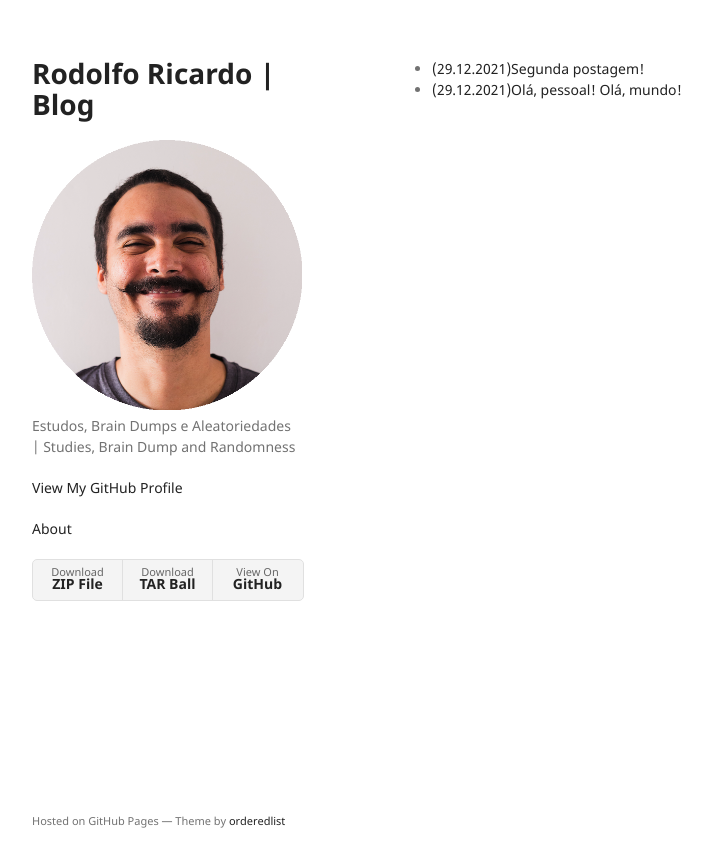
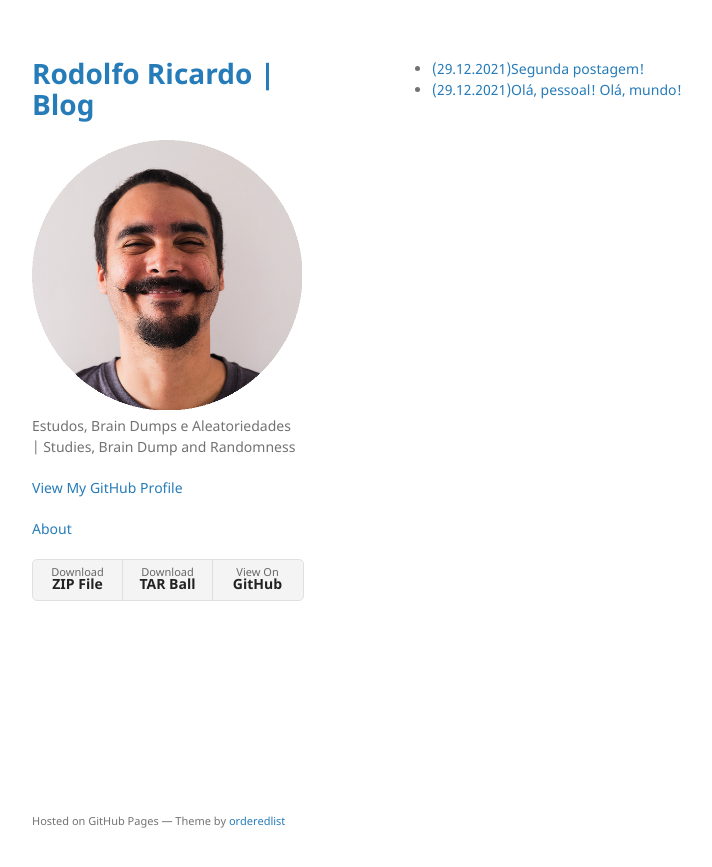
Before and after one commit to rodolforicardotech/rodolforicardotech.github.io, a Jekyll site: the page built from index.md, in a window 1280 px wide. Shown: the top 867 px of the page, without its empty margins (178-890 px from the left). Built offline with Jekyll 4.4.1, drawn with Linux system fonts in a browser that asks for light colours; our own code applies the rules of GitHub Pages for plain Markdown files.

Commit message:
alterando a cor do título novamente
Quando alterei, alterou todos os <a>.

```diff
--- a/_sass/jekyll-theme-minimal.scss
+++ b/_sass/jekyll-theme-minimal.scss
@@ -35,7 +35,7 @@ h3, h4, h5, h6 {
 }
 
 a {
-  color:#222;
+  color:#267CB9;
   text-decoration:none;
 }
 
```
